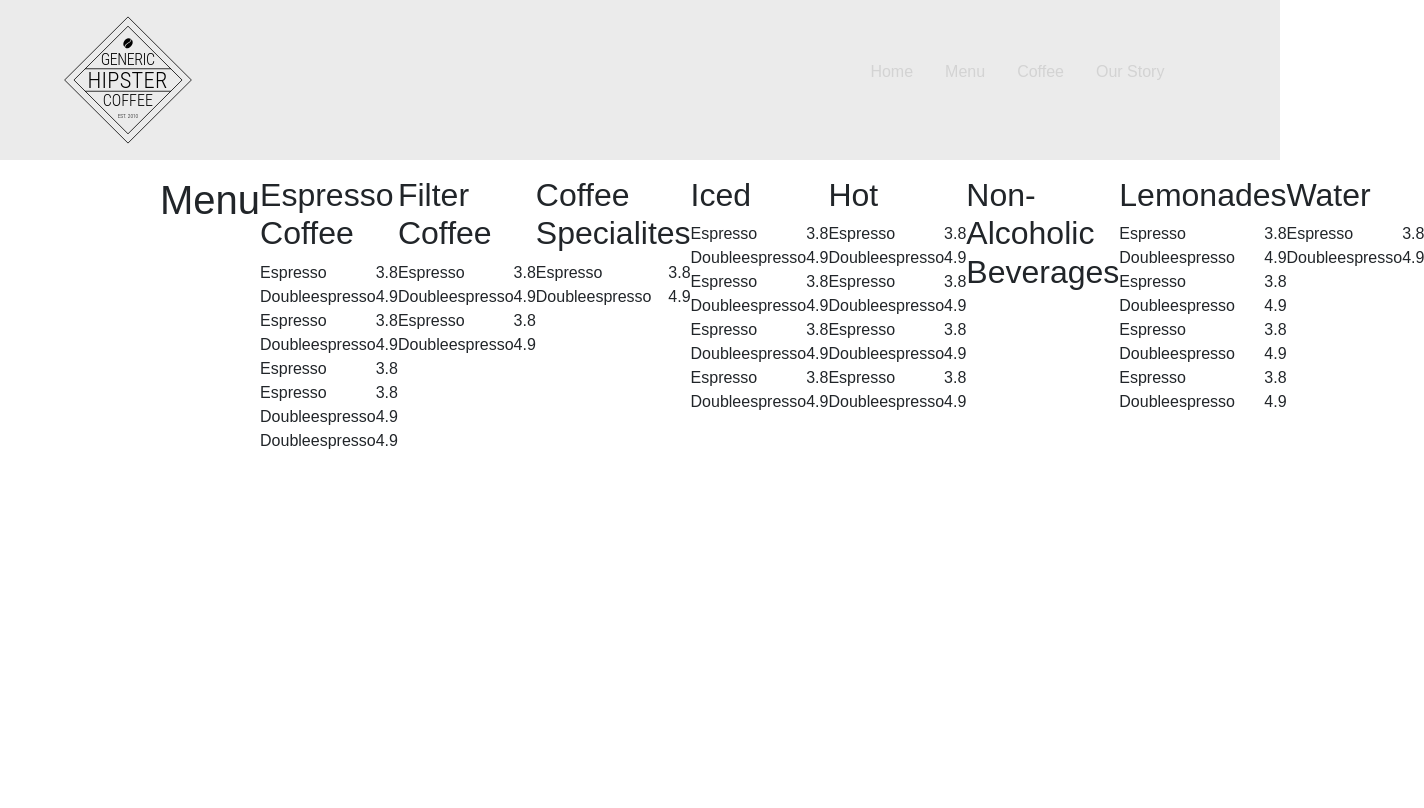
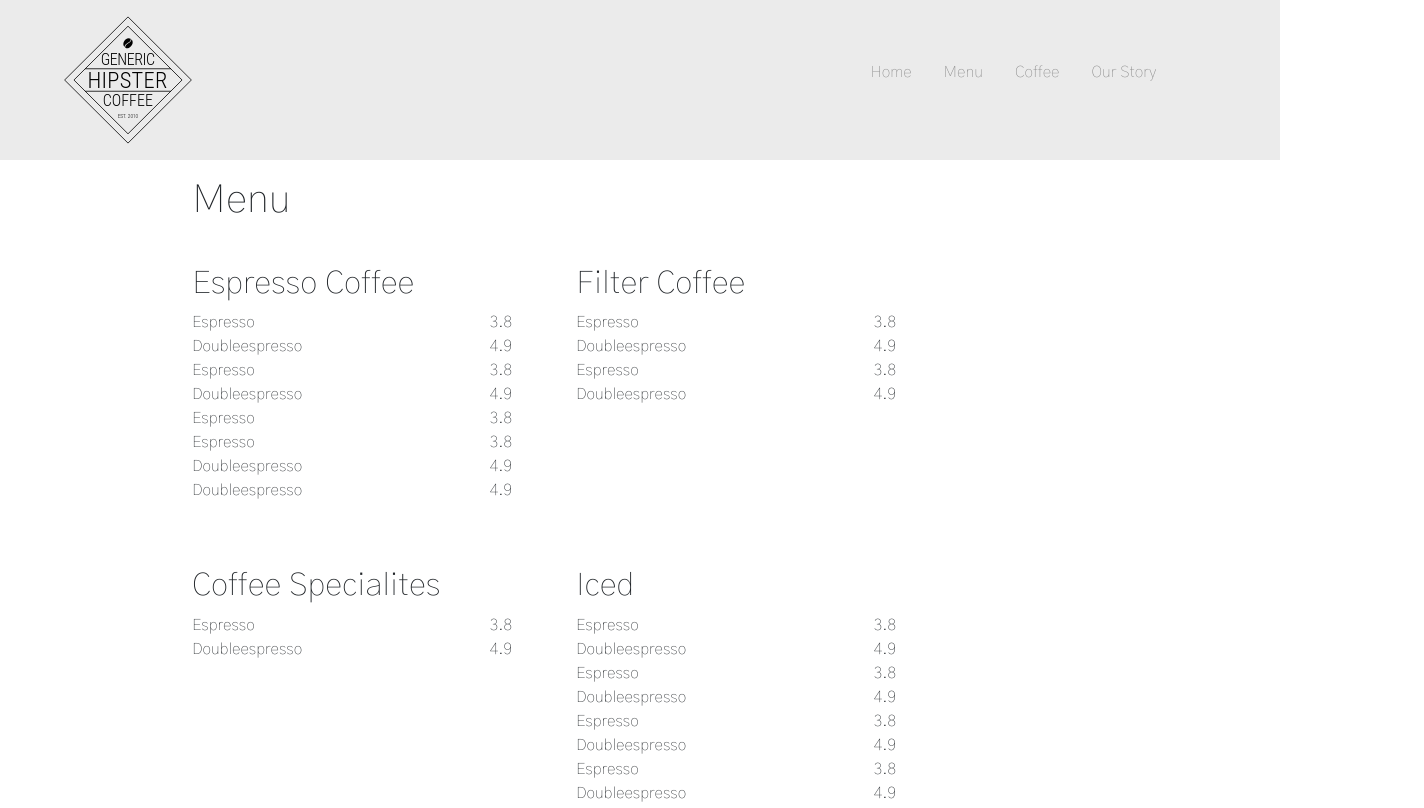
Before and after one commit to n0rtt/generic-hipster-coffee, a website: page src/menu.html in a window 1280 px wide. Shown: the top 808 px of the page, 1424 px wide, since content can reach past the window. Drawn offline with nearby package versions, Linux system fonts and the light colour scheme; files that its build step writes are made by us from their sources.

Commit message:
nav colors + fonts

```diff
--- a/src/menu.html
+++ b/src/menu.html
@@ -4,6 +4,10 @@
         <meta charset="UTF-8" />
         <meta name="viewport" content="width=device-width, initial-scale=1.0" />
         <meta http-equiv="X-UA-Compatible" content="ie=edge" />
+        <link
+            href="https://fonts.googleapis.com/css?family=Gothic+A1:100"
+            rel="stylesheet"
+        />
         <link rel="stylesheet" href="/css/main.css" />
         <title>Menu</title>
     </head>
--- a/src/scss/_header.scss
+++ b/src/scss/_header.scss
@@ -36,7 +36,7 @@
                 }
 
                 a {
-                    color: lightgrey;
+                    color: grey;
                     text-decoration: none;
                 }
             }
--- a/src/scss/menu.scss
+++ b/src/scss/menu.scss
@@ -1,12 +1,16 @@
 .menu {
     display: flex;
+    flex-flow: row wrap;
 
     h1 {
         width: 100%;
+        padding-left: 2rem;
     }
 
     &__drink {
         width: 40%;
+        padding: 2rem;
+
         &__list {
             &__items {
                 display: flex;
```
